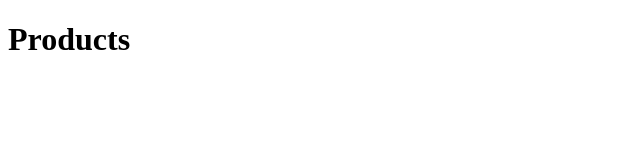
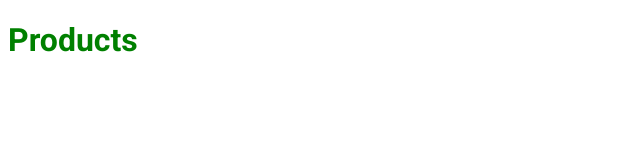
Before and after one commit to Newton-Duarte/ignite-ignews, a Next.js app: page /products in a window 1280 px wide. Shown: the top 160 px of the page, without its empty margins (0-640 px from the left). Built offline with nearby package versions, Linux system fonts and the light colour scheme.

Commit message:
feat: add head title on products component

```diff
--- a/src/pages/products.tsx
+++ b/src/pages/products.tsx
@@ -1,5 +1,14 @@
+import Head from 'next/head'
+
+import styles from '../styles/products.module.scss';
+
 export default function Products() {
   return (
-    <h1>Products</h1>
+    <>
+      <Head>
+        <title>Products | ig.news</title>
+      </Head>
+      <h1 className={styles.title}>Products</h1>
+    </>
   )
 }
```
